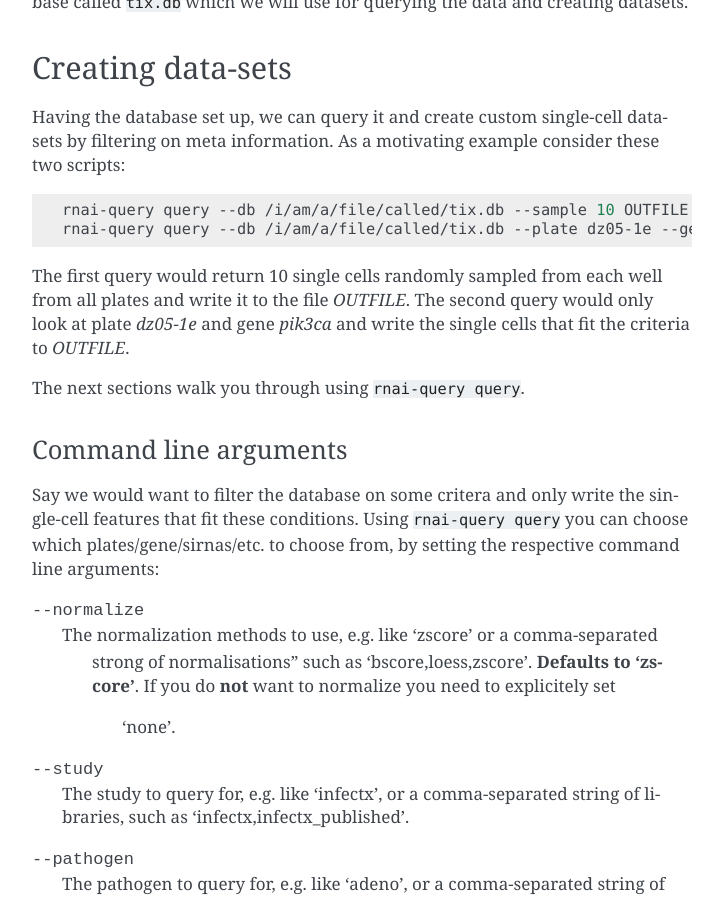
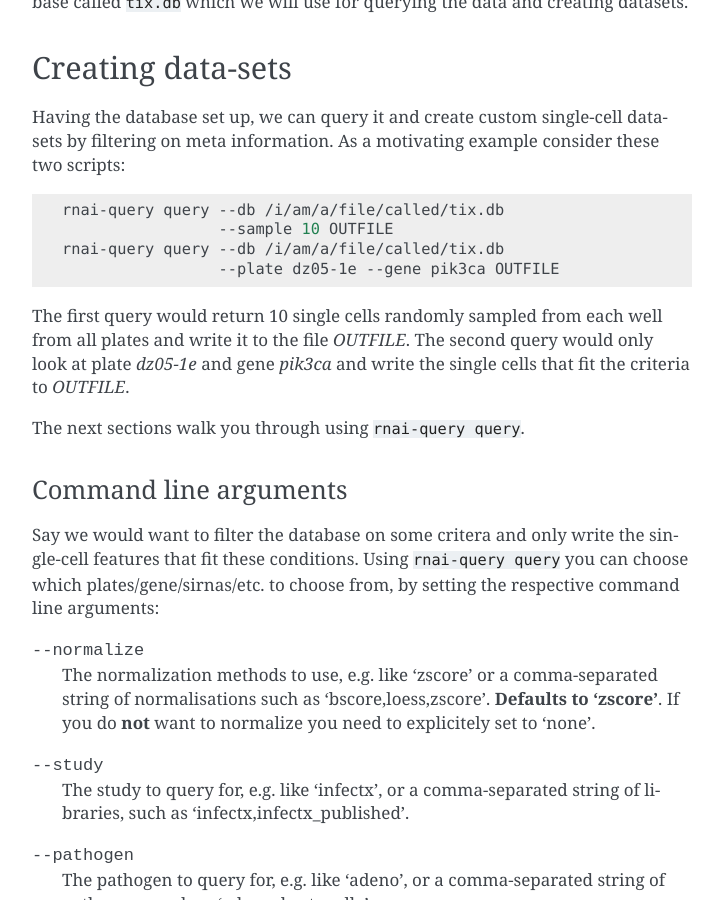
Before and after one commit to dirmeier/rnaiutilities, a Sphinx documentation site: the page built from docs/source/rnai_query.rst, in a window 1280 px wide and 900 px high, scrolled down 776 px. Shown: the whole window, without its empty margins (388-1111 px from the left). Built offline with Sphinx 7.4.7, drawn with Linux system fonts in a browser that asks for light colours; some of the changed text lies outside the part shown.

Commit message:
Updates to documentation

```diff
--- a/docs/source/rnai_query.rst
+++ b/docs/source/rnai_query.rst
@@ -45,8 +45,10 @@
 
 .. code-block:: bash
 
-  rnai-query query --db /i/am/a/file/called/tix.db --sample 10 OUTFILE
-  rnai-query query --db /i/am/a/file/called/tix.db --plate dz05-1e --gene pik3ca OUTFILE
+  rnai-query query --db /i/am/a/file/called/tix.db
+                   --sample 10 OUTFILE
+  rnai-query query --db /i/am/a/file/called/tix.db
+                   --plate dz05-1e --gene pik3ca OUTFILE
 
 The first query would return 10 single cells randomly sampled from each well
 from all plates and write it to the file `OUTFILE`. The second query would
@@ -67,15 +69,10 @@
 respective command line arguments:
 
 --normalize
-    The normalization methods to use, e.g. like 'zscore' or a comma-separated
-     strong of normalisations" such as 'bscore,loess,zscore'.
-     **Defaults to
-     'zscore'**. If you do **not** want to normalize you need to explicitely set
-      'none'.
+    The normalization methods to use, e.g. like 'zscore' or a comma-separated string of normalisations such as 'bscore,loess,zscore'. **Defaults to 'zscore'**. If you do **not** want to normalize you need to explicitely set to 'none'.
 
 --study
-    The study to query for, e.g. like 'infectx', or a comma-separated string
-    of libraries, such as 'infectx,infectx_published'.
+    The study to query for, e.g. like 'infectx', or a comma-separated string of libraries, such as 'infectx,infectx_published'.
 
 --pathogen
     The pathogen to query for, e.g. like 'adeno', or a comma-separated string of pathogens, such as 'adeno, bartonella'.
@@ -125,7 +122,7 @@
 
 
 Sample 100 cells from every well for every plate and write **standardized** data
- to *OUTFILE*.
+to *OUTFILE*.
 
 .. code-block:: bash
 
@@ -145,7 +142,7 @@
 
 
 Filter by pathogens *Shigella* and *Bartonella* and gene *pik3ca* and write
- standardized data to *OUTFILE*.
+standardized data to *OUTFILE*.
 
 .. code-block:: bash
 
@@ -169,7 +166,7 @@
 
 
 Filter by gene *nfkb1*, pathogen *Shigella*, study *infectx*, *pooled*
-designs, sample 1000 cells per well and write un-normalized data to output
+designs, sample 1000 cells per well and write *un-normalized* data to *OUTFILE*.
 
 .. code-block:: bash
 
@@ -186,8 +183,7 @@
 Filter by gene *pik3ca* and *mock*, feature classes *cells* and *perinuclei*,
 pathogens *Shigella* and *Bartonella*, library *Dharmacon* with a *pooled*
 siRNA design, sample 100 cells from each well and write **standardized** data
- to
-*OUTFILE*.
+to *OUTFILE*.
 
 .. code-block:: bash
 
```
Also changed, not shown: other parts of docs/source/rnai_query.rst (+3 -3 lines), README.md (+3 -3 lines), docs/source/index.rst (+2 -5 lines), 1 other file.
